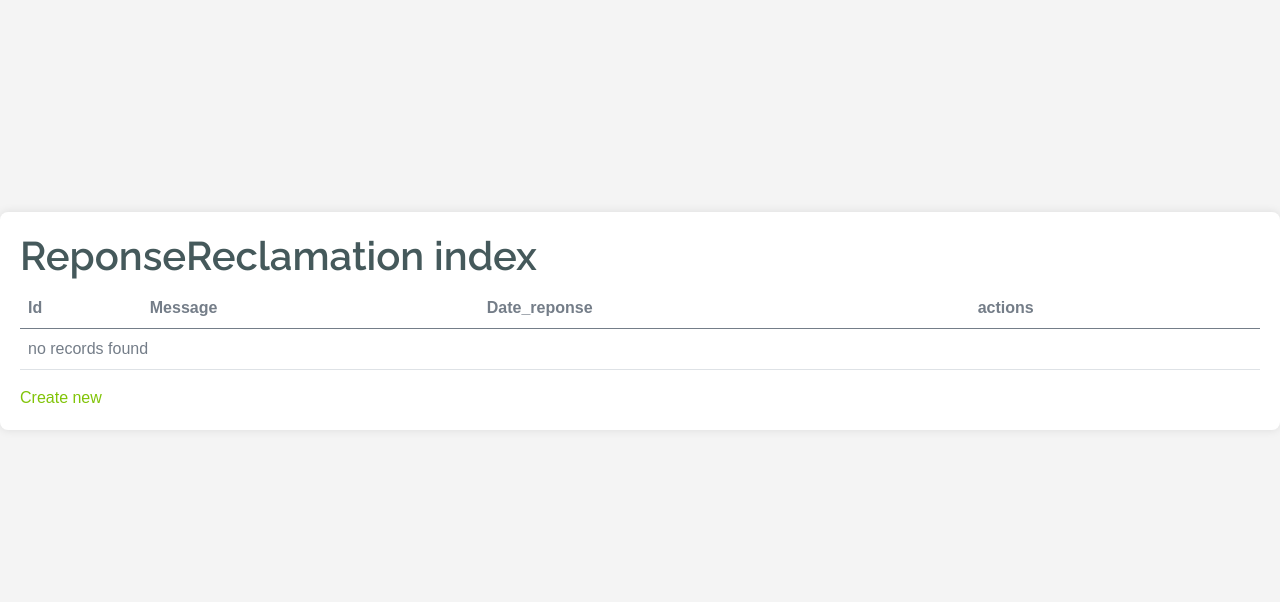
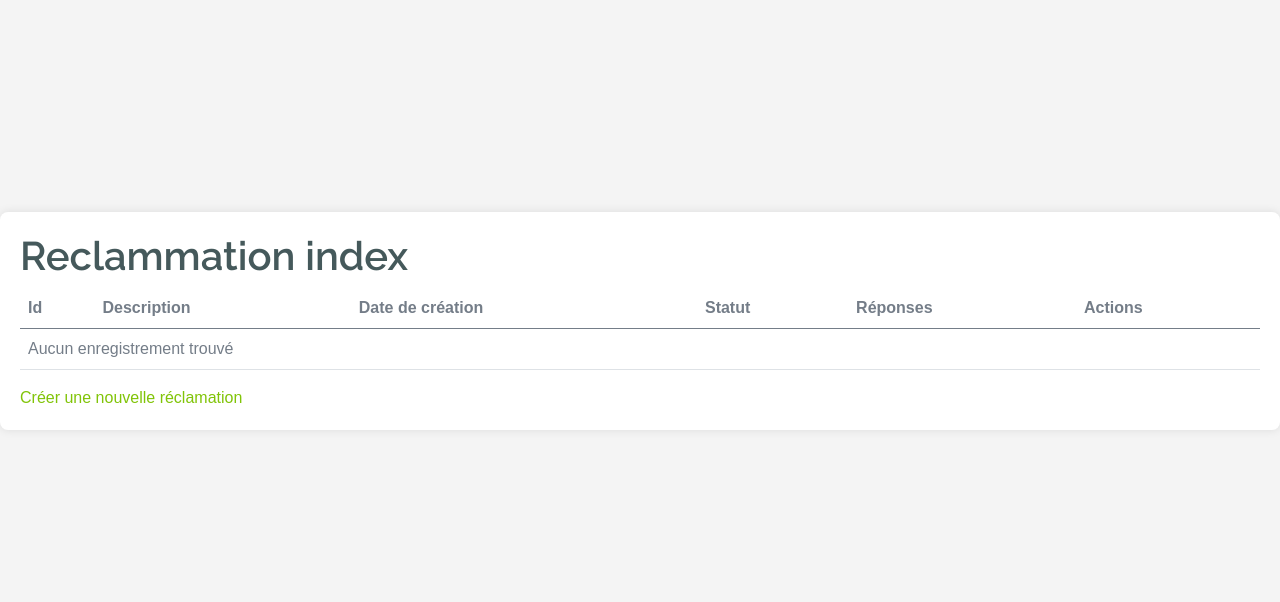
Before and after one commit to Jasser1920/firmaPi, a Symfony app: template templates/reponse_reclamation/index.html.twig in a window 1280 px wide; the page is wider, and only the part inside the window is pictured. Shown: the part 219-821 px from the top of that part. Run offline with Twig, Linux system fonts and the light colour scheme; the template is opened without the code that fills it, so the values that code supplies are empty; style sheets or scripts are compiled from the project's sources; some libraries are stand-ins or nearby versions.

Commit message:
modification de reclamation

```diff
--- a/templates/base.html.twig
+++ b/templates/base.html.twig
@@ -26,15 +26,18 @@
 
         {# Leaflet CSS #}
         <link rel="stylesheet" href="https://unpkg.com/leaflet@1.7.1/dist/leaflet.css" />
+    </head>
+    <body>
+        <header>
+            {% include 'nav_bar.html.twig' %}
+        </header>
+        {% block body %}{% endblock %}
 
         {# Leaflet JS #}
         <script src="https://unpkg.com/leaflet@1.7.1/dist/leaflet.js"></script>
-    </head>
-   <header>
-        {% include 'nav_bar.html.twig' %}
-    </header>
-
-    <body>
-        {% block body %}{% endblock %}
+        {% block javascripts %}
+            <!-- Bootstrap JS -->
+            <script src="https://cdn.jsdelivr.net/npm/bootstrap@5.3.0/dist/js/bootstrap.bundle.min.js"></script>
+        {% endblock %}
     </body>
 </html>
--- a/templates/reponse_reclamation/index.html.twig
+++ b/templates/reponse_reclamation/index.html.twig
@@ -1,23 +1,77 @@
 {% extends 'base.html.twig' %}
 
-{% block title %}ReponseReclamation index{% endblock %}
+{% block title %}Reclammation index{% endblock %}
 
 {% block body %}
 <div class="login-container">
-        <div class="login-box-produit" >
-    <h1>ReponseReclamation index</h1>
+    <div class="login-box-produit">
+        <h1>Reclammation index</h1>
 
         <table class="table">
             <thead>
                 <tr>
                     <th>Id</th>
-                <th>Message</th>
-                <th>Date_reponse</th>
-                <th>actions</th>
+                    <th>Description</th>
+                    <th>Date de création</th>
+                    <th>Statut</th>
+                    <th>Réponses</th>
+                    <th>Actions</th>
                 </tr>
             </thead>
             <tbody>
-        {% for reponse_reclamation in reponse_reclamations %}
+            {% for reclammation in reclammations %}
+                <tr>
+                    <td>{{ reclammation.id }}</td>
+                    <td>{{ reclammation.description }}</td>
+                    <td>{{ reclammation.dateCreation ? reclammation.dateCreation|date('Y-m-d H:i:s') : '' }}</td>
+                    <td>{{ reclammation.statut.label() }}</td>
+                    <td>
+                        {% if reclammation.reponseReclamations|length > 0 %}
+                            <button type="button" class="btn btn-info btn-sm" data-bs-toggle="modal" data-bs-target="#repliesModal{{ reclammation.id }}">
+                                Voir ({{ reclammation.reponseReclamations|length }})
+                            </button>
+                        {% else %}
+                            Aucune réponse
+                        {% endif %}
+                    </td>
+                    <td>
+                        <a href="{{ path('app_reclammation_show', {'id': reclammation.id}) }}">Voir</a>
+                        <a href="{{ path('app_reclammation_edit', {'id': reclammation.id}) }}">Modifier</a>
+                    </td>
+                </tr>
+            {% else %}
+                <tr>
+                    <td colspan="6">Aucun enregistrement trouvé</td>
+                </tr>
+            {% endfor %}
+            </tbody>
+        </table>
+
+        <a href="{{ path('app_reclammation_new') }}">Créer une nouvelle réclamation</a>
+    </div>
+</div>
+
+{% for reclammation in reclammations %}
+    {% if reclammation.reponseReclamations|length > 0 %}
+        <div class="modal fade" id="repliesModal{{ reclammation.id }}" tabindex="-1" aria-labelledby="repliesModalLabel{{ reclammation.id }}" aria-hidden="true">
+            <div class="modal-dialog">
+                <div class="modal-content">
+                    <div class="modal-header">
+                        <h5 class="modal-title" id="repliesModalLabel{{ reclammation.id }}">Réponses à la réclamation #{{ reclammation.id }}</h5>
+                        <button type="button" class="btn-close" data-bs-dismiss="modal" aria-label="Close"></button>
+                    </div>
+                    <div class="modal-body">
+                        <table class="table">
+                            <thead>
+                                <tr>
+                                    <th>ID</th>
+                                    <th>Réponse</th>
+                                    <th>Date</th>
+                                    <th>Actions</th>
+                                </tr>
+                            </thead>
+                            <tbody>
+                                {% for reponse_reclamation in reclammation.reponseReclamations %}
                                     <tr>
                                         <td>{{ reponse_reclamation.id }}</td>
                                         <td>{{ reponse_reclamation.message }}</td>
@@ -29,13 +83,18 @@
                                     </tr>
                                 {% else %}
                                     <tr>
-                <td colspan="4">no records found</td>
+                                        <td colspan="4">Aucune réponse trouvée</td>
                                     </tr>
                                 {% endfor %}
                             </tbody>
                         </table>
-
-    <a href="{{ path('app_reponse_reclamation_new') }}">Create new</a>
+                    </div>
+                    <div class="modal-footer">
+                        <button type="button" class="btn btn-secondary" data-bs-dismiss="modal">Fermer</button>
                     </div>
                 </div>
+            </div>
+        </div>
+    {% endif %}
+{% endfor %}
 {% endblock %}
```
Also changed, not shown: templates/reclammation/index.html.twig (+33 -2 lines), src/Controller/ReclammationController.php (line endings or trailing spaces). Lines whose indentation alone changed are shown as unchanged.
